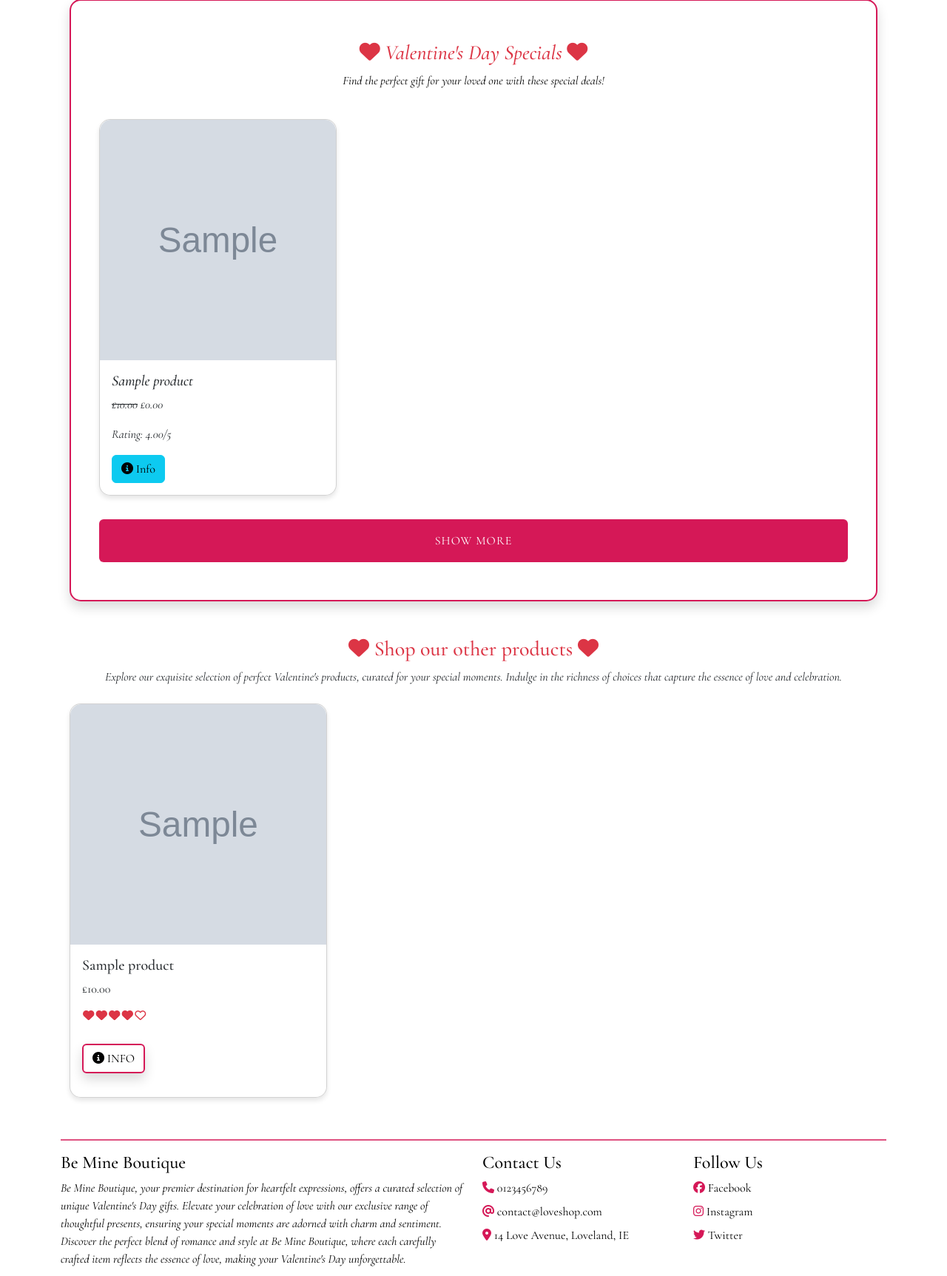
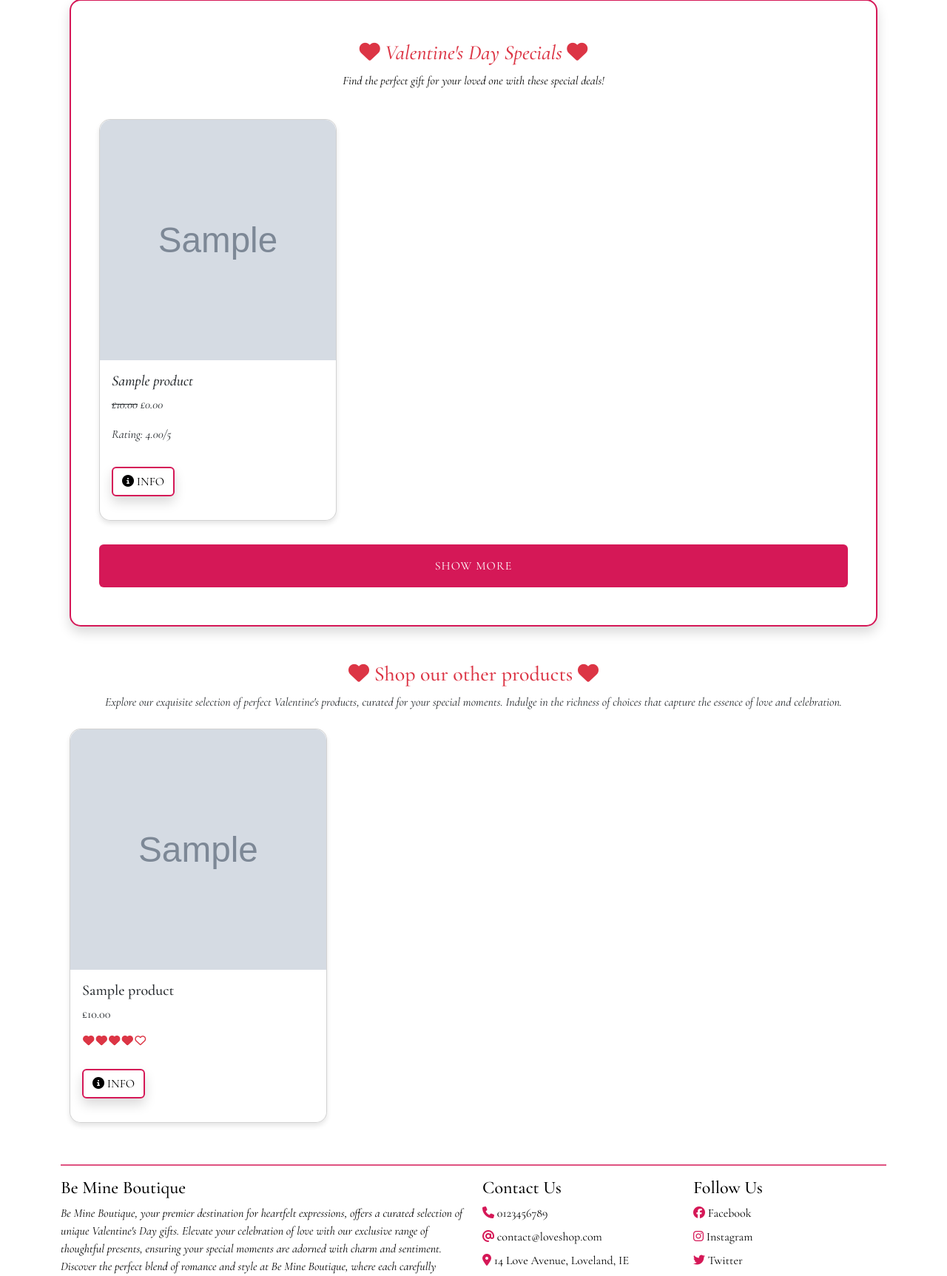
Before and after one commit to JesseRoss001/loveshop, a Django app: page /products/ in a window 1280 px wide. Shown: the part 435-2160 px from the top of the page at 74% size. Run offline with Django 5.2, Linux system fonts and the light colour scheme; tables that the repository leaves empty hold one stand-in row (values such as "Sample post"); grey boxes marked "Sample" are stand-in pictures; some libraries are stand-ins or nearby versions.

Commit message:
Updated the buttons (#94)

```diff
--- a/loveshop/settings.py
+++ b/loveshop/settings.py
@@ -23,7 +23,7 @@ SECRET_KEY = 'django-insecure-nc#^$gs3+t@+s+g1^y8p*+#6@#4y9qjxuc)%-ijb%6!b19q3g^
 DEBUG = True
 
 # Add the Gitpod and Heroku hostnames to ALLOWED_HOSTS
-ALLOWED_HOSTS = ['loveshop-037a9f640521.herokuapp.com', 'localhost', '127.0.0.1', '8000-jesseross001-loveshop-l66tcfpckvd.ws-eu108.gitpod.io', '8000-enrightc-loveshop-1yvrkj5ue7l.ws-eu108.gitpod.io', '8000-jesseross001-loveshop-ge9dv0dwqbc.ws-eu108.gitpod.io','8000-jesseross001-loveshop-x4466lrm8sk.ws-eu108.gitpod.io', '8000-jesseross001-loveshop-vlxgoz8ar2u.ws-eu108.gitpod.io',  '8000-jesseross001-loveshop-vlxgoz8ar2u.ws-eu108.gitpod.io', '8000-jesseross001-loveshop-nf87aulamh1.ws-eu108.gitpod.io', '8000-jesseross001-loveshop-nf87aulamh1.ws-eu108.gitpod.io', '8000-jesseross001-loveshop-iw1cu87l27t.ws-eu108.gitpod.io', '8000-jesseross001-loveshop-84iol2m5xai.ws-eu108.gitpod.io',  '8000-jesseross001-loveshop-ibx768l2xj0.ws-eu108.gitpod.io', '8000-jesseross001-loveshop-ibx768l2xj0.ws-eu108.gitpod.io' ]
+ALLOWED_HOSTS = ['loveshop-037a9f640521.herokuapp.com', 'localhost', '127.0.0.1', '8000-jesseross001-loveshop-l66tcfpckvd.ws-eu108.gitpod.io', '8000-enrightc-loveshop-1yvrkj5ue7l.ws-eu108.gitpod.io', '8000-jesseross001-loveshop-ge9dv0dwqbc.ws-eu108.gitpod.io','8000-jesseross001-loveshop-x4466lrm8sk.ws-eu108.gitpod.io', '8000-jesseross001-loveshop-vlxgoz8ar2u.ws-eu108.gitpod.io',  '8000-jesseross001-loveshop-vlxgoz8ar2u.ws-eu108.gitpod.io', '8000-jesseross001-loveshop-nf87aulamh1.ws-eu108.gitpod.io', '8000-jesseross001-loveshop-nf87aulamh1.ws-eu108.gitpod.io', '8000-jesseross001-loveshop-iw1cu87l27t.ws-eu108.gitpod.io', '8000-jesseross001-loveshop-84iol2m5xai.ws-eu108.gitpod.io',  '8000-jesseross001-loveshop-ibx768l2xj0.ws-eu108.gitpod.io', '8000-jesseross001-loveshop-ibx768l2xj0.ws-eu108.gitpod.io', '8000-jesseross001-loveshop-5ijjb0qp07c.ws-eu108.gitpod.io'  ]
 CSRF_TRUSTED_ORIGINS = [
     'https://localhost',
     'https://127.0.0.1',
@@ -33,6 +33,7 @@ CSRF_TRUSTED_ORIGINS = [
     'https://loveshop-037a9f640521.herokuapp.com',
     'https://8000-jesseross001-loveshop-x4466lrm8sk.ws-eu108.gitpod.io',
     'https://8000-jesseross001-loveshop-ibx768l2xj0.ws-eu108.gitpod.io',
+    'https://8000-jesseross001-loveshop-5ijjb0qp07c.ws-eu108.gitpod.io',
 ]
 LOGIN_REDIRECT_URL = 'home'
 LOGOUT_REDIRECT_URL = 'home'
--- a/products/templates/products/product_list.html
+++ b/products/templates/products/product_list.html
@@ -79,7 +79,7 @@
 </div>
 {% endif %}
 
-<!-- Valentine's Specials Carousel -->
+<!-- Valentine's Specials -->
 {% if valentine_specials %}
 <div class="card shadow  my-3 fst-italic ls-border text-black">
     <div id="valentinesCarousel" class="carousel slide my-4" data-bs-ride="carousel">
@@ -102,14 +102,14 @@
                 <p class="card-text">Rating: {{ product.rating }}/5</p>
                 {% if product.quantity_remaining > 0 %}
                 {% if user.is_authenticated %}
-                <a href="{% url 'products:add_to_cart' product.id %}" class="btn btn-primary add-to-cart" data-product-id="{{ product.id }}">
+                <a href="{% url 'products:add_to_cart' product.id %}" class="btn ls-btn rounded text-uppercase my-3 shadow" data-product-id="{{ product.id }}">
                     <i class="fas fa-cart-plus"></i> Add to Cart
                 </a>
                 {% endif %}
                 {% else %}
                 <button class="btn btn-secondary" disabled>Sold Out</button>
                 {% endif %}
-                <button type="button" class="btn btn-info" data-bs-toggle="modal" data-bs-target="#productInfoModal" data-product-id="{{ product.id }}">
+                <button type="button" class=" btn btn-border rounded text-uppercase my-3 shadow" data-bs-toggle="modal" data-bs-target="#productInfoModal" data-product-id="{{ product.id }}">
                     <i class="fas fa-info-circle"></i> Info
                 </button>
             </div>
@@ -131,14 +131,14 @@
                 <p class="card-text">Rating: {{ product.rating }}/5</p>
                 {% if product.quantity_remaining > 0 %}
                 {% if user.is_authenticated %}
-                <a href="{% url 'products:add_to_cart' product.id %}" class="btn btn-primary add-to-cart" data-product-id="{{ product.id }}">
+                <a href="{% url 'products:add_to_cart' product.id %}" class="btn ls-btn rounded text-uppercase my-3 shadow" data-product-id="{{ product.id }}">
                     <i class="fas fa-cart-plus"></i> Add to Cart
                 </a>
                 {% endif %}
                 {% else %}
                 <button class="btn btn-secondary" disabled>Sold Out</button>
                 {% endif %}
-                <button type="button" class="btn btn-info" data-bs-toggle="modal" data-bs-target="#productInfoModal" data-product-id="{{ product.id }}">
+                <button type="button" class="btn btn-border rounded text-uppercase my-3 shadow" data-bs-toggle="modal" data-bs-target="#productInfoModal" data-product-id="{{ product.id }}">
                     <i class="fas fa-info-circle"></i> Info
                 </button>
             </div>
--- a/static/css/style.css
+++ b/static/css/style.css
@@ -121,7 +121,7 @@ body {
 /* Error page */
 .error-size {
     font-size: 60px;
-
+}
 
 .btn > span.align-items-center {
     font-size: 1.5rem;
```
